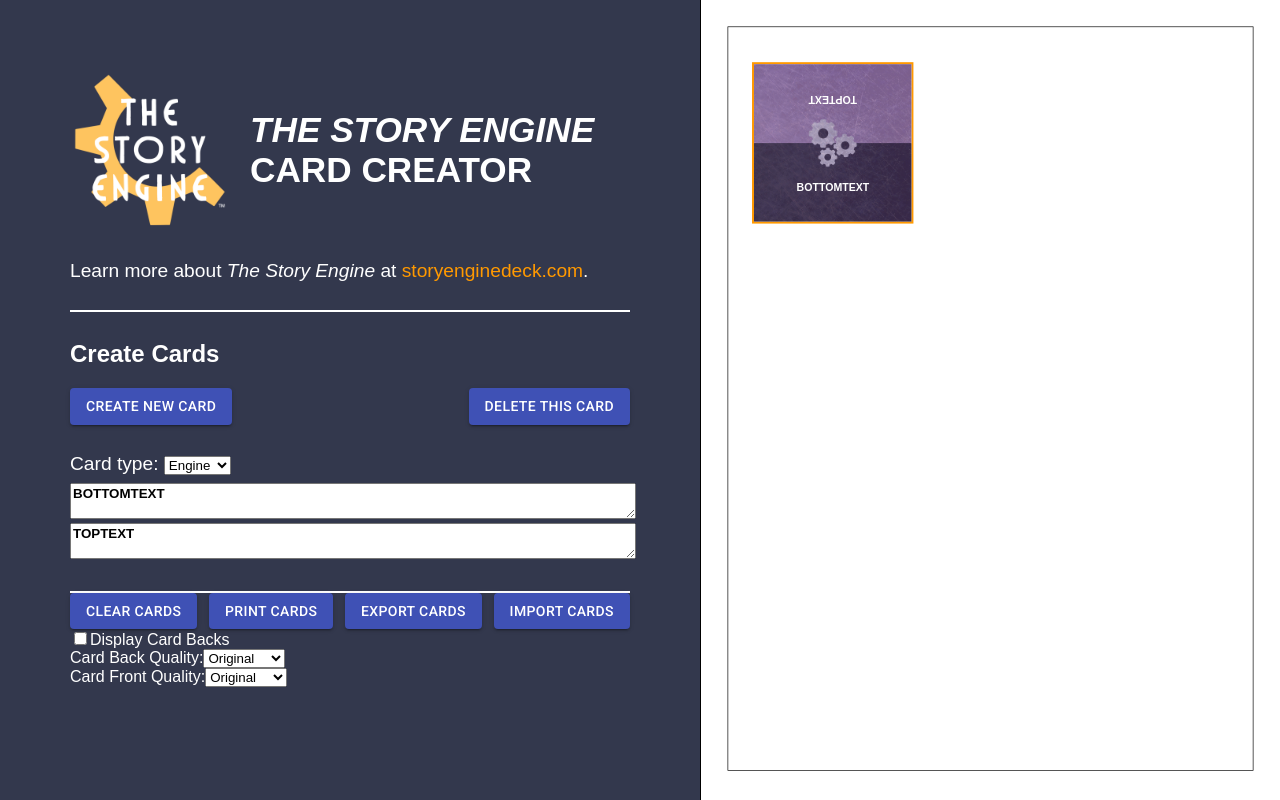
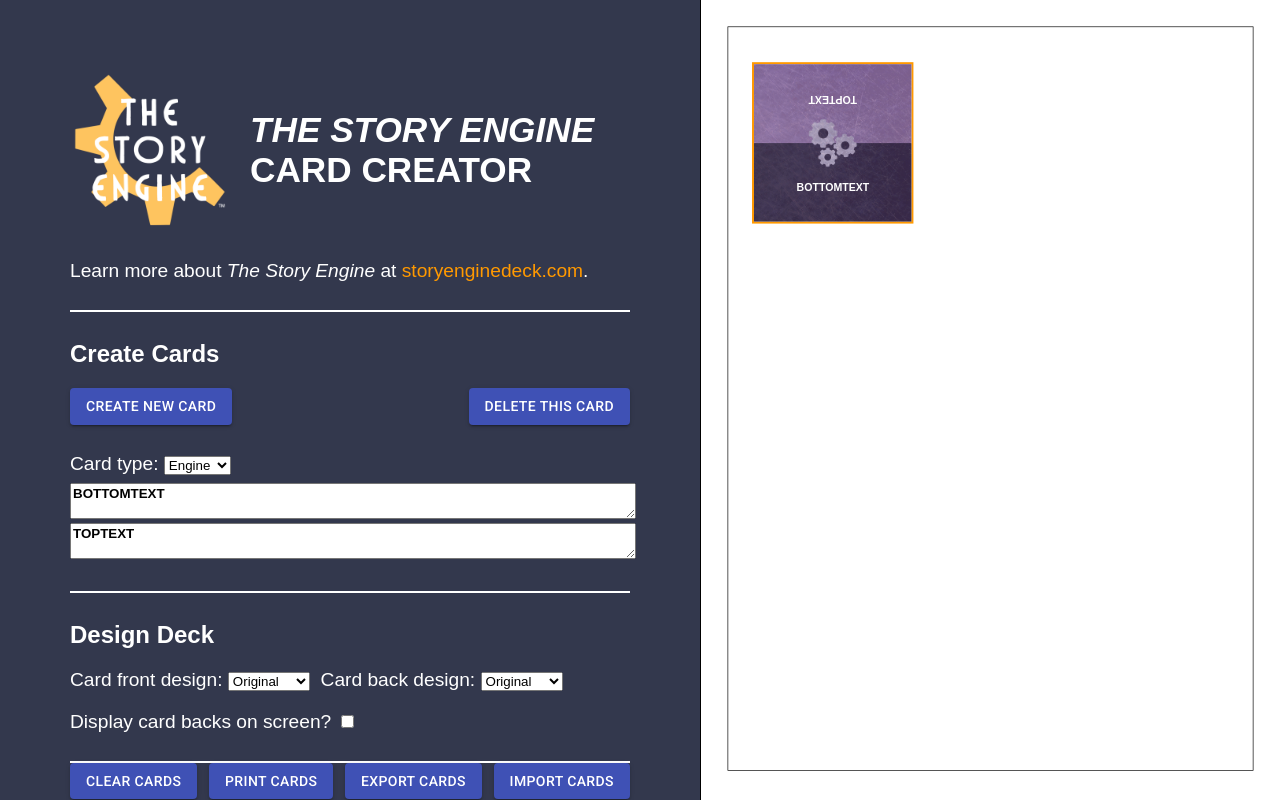
Before and after one commit to pawelngei/story-engine-card-creator, a React (Create React App) app: page / in a window 1280 px wide. Built offline with nearby package versions, Linux system fonts and the light colour scheme.

Commit message:
finish Design Deck section

```diff
--- a/src/LeftMenu/LeftMenu.tsx
+++ b/src/LeftMenu/LeftMenu.tsx
@@ -81,8 +81,12 @@ const Logo = styled.img`
   margin-right: 20px;
 `
 
-const InfoContainer = styled.div`
+const TextContainer = styled.div`
   font-size: 1.2em;
+  margin-bottom: 20px;
+  &:last-of-type {
+    margin-bottom: 0;
+  }
 `
 
 const Subtitle = styled.h2`
@@ -164,9 +168,9 @@ export const LeftMenu = ({
               CARD CREATOR
             </Title>
           </LogoContainer>
-          <InfoContainer>
+          <TextContainer>
             Learn more about <em>The Story Engine</em> at <a href="https://storyenginedeck.com/">storyenginedeck.com</a>.
-          </InfoContainer>
+          </TextContainer>
         </SectionContainer>
         <SectionContainer>
           <Subtitle>Create Cards</Subtitle>
@@ -234,6 +238,63 @@ export const LeftMenu = ({
             ) : null}
           </InputContainer>
         </SectionContainer>
+        <SectionContainer>
+          <Subtitle>Design Deck</Subtitle>
+          <TextContainer>
+            Card front design:&nbsp;
+            <select
+              name='frontQuality'
+              value={frontQuality}
+              onChange={e => setDisplayOptions({
+                ...displayOptions,
+                frontQuality: e.target.value as Quality
+              })}
+            >
+              {frontQualityOptions.map((option, i) => (
+                <option
+                  key={`select-back-${i}`}
+                  value={option.value}
+                >
+                  {option.label}
+                </option>
+              ))}
+            </select>
+            &nbsp;
+            Card back design:&nbsp;
+            <select
+              name='backQuality'
+              value={backQuality}
+              onChange={e => setDisplayOptions({
+                ...displayOptions,
+                backQuality: e.target.value as Quality
+              })}
+            >
+              {backQualityOptions.map((option, i) => (
+                <option
+                  key={`select-back-${i}`}
+                  value={option.value}
+                >
+                  {option.label}
+                </option>
+              ))}
+            </select>
+          </TextContainer>
+          <TextContainer>
+            <label htmlFor="backs">
+              Display card backs on screen?&nbsp;
+            </label>
+            <input
+              type="checkbox"
+              id="backs"
+              name="backs"
+              checked={displayBacks}
+              onChange={() => setDisplayOptions({
+                ...displayOptions,
+                displayBacks: !displayBacks
+              })}
+            />
+          </TextContainer>
+        </SectionContainer>
         <PageActionsBar>
           <Button
             variant="contained"
@@ -268,61 +329,6 @@ export const LeftMenu = ({
               onChange={e => importCards(e)}
             />
           </Button>
-          <ActionsLine>
-            <input
-              type="checkbox"
-              id="backs"
-              name="backs"
-              checked={displayBacks}
-              onChange={() => setDisplayOptions({
-                ...displayOptions,
-                displayBacks: !displayBacks
-              })}
-            />
-            <label htmlFor="backs">
-              Display Card Backs
-            </label>
-          </ActionsLine>
-          <ActionsLine>
-            Card Back Quality:
-            <select
-              name='backQuality'
-              value={backQuality}
-              onChange={e => setDisplayOptions({
-                ...displayOptions,
-                backQuality: e.target.value as Quality
-              })}
-            >
-              {backQualityOptions.map((option, i) => (
-                <option
-                  key={`select-back-${i}`}
-                  value={option.value}
-                >
-                  {option.label}
-                </option>
-              ))}
-            </select>
-          </ActionsLine>
-          <ActionsLine>
-            Card Front Quality:
-              <select
-                name='frontQuality'
-                value={frontQuality}
-                onChange={e => setDisplayOptions({
-                  ...displayOptions,
-                  frontQuality: e.target.value as Quality
-                })}
-              >
-                {frontQualityOptions.map((option, i) => (
-                  <option
-                    key={`select-back-${i}`}
-                    value={option.value}
-                  >
-                    {option.label}
-                  </option>
-                ))}
-              </select>
-          </ActionsLine>
         </PageActionsBar>
       </InnerContainer>
     </LeftMenuContainer>
```
